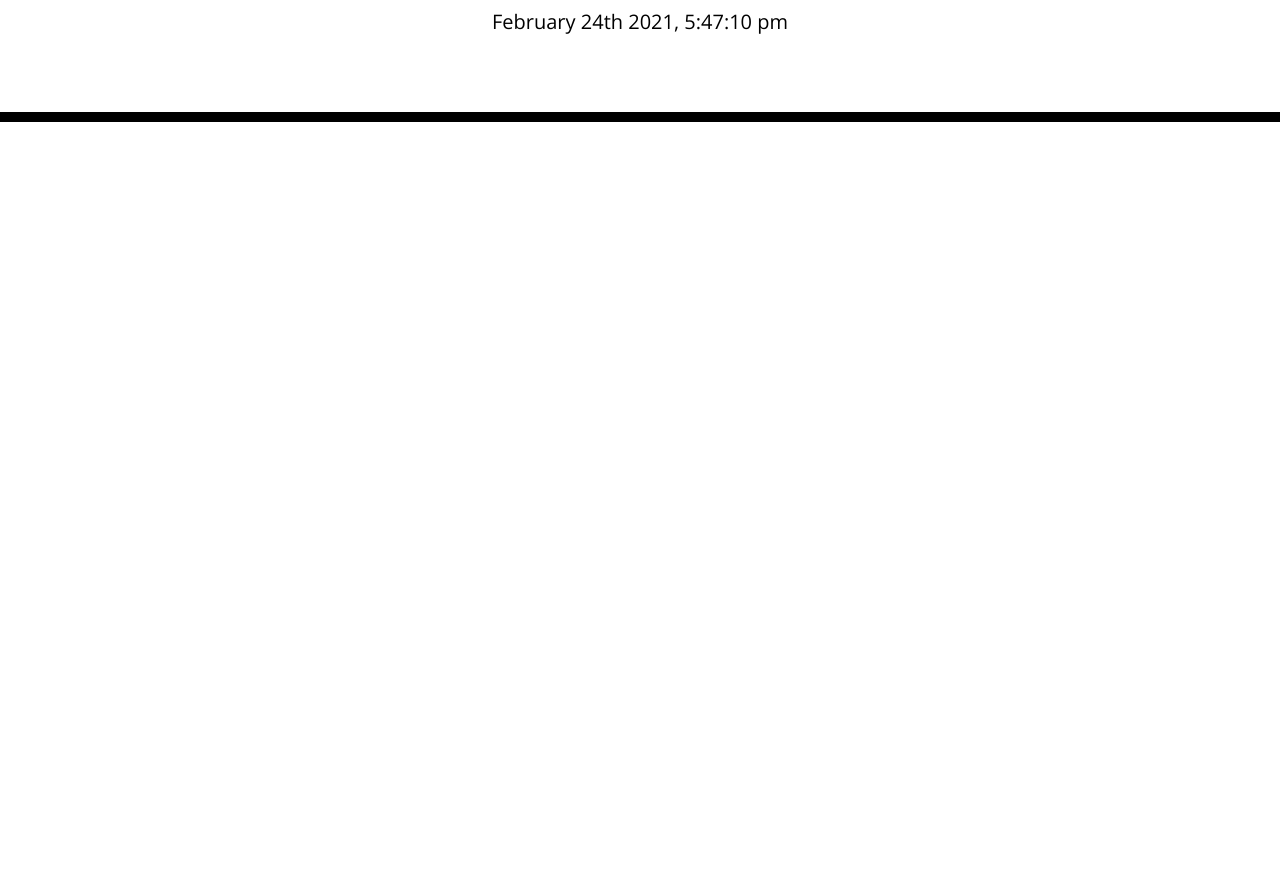
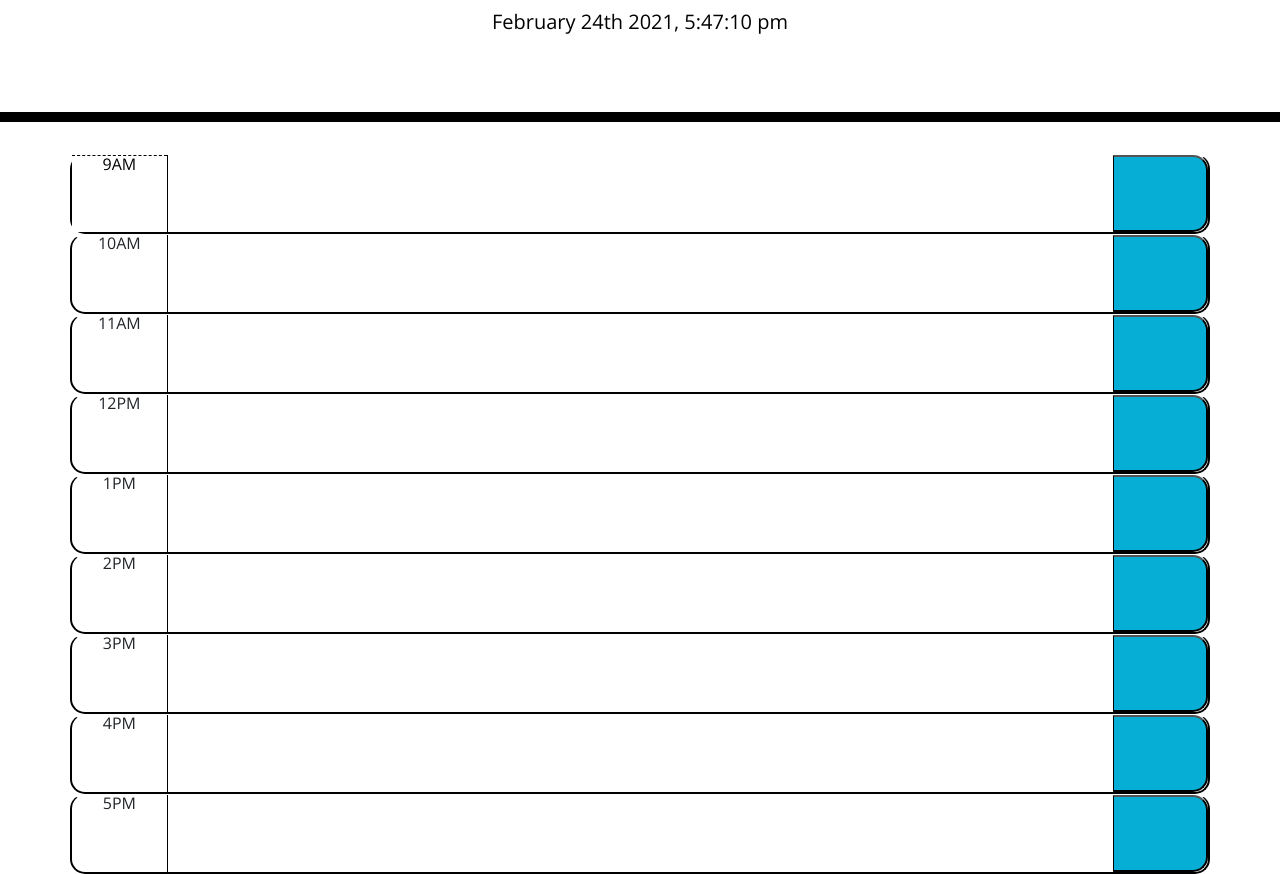
Before and after one commit to stefanpodz303/Work-Day-Planner, a plain HTML site: page index.html in a window 1280 px wide. Shown: the part 182-1056 px from the top of the page. Before the commit the page ends 800 px from the top, so only its background shows below. Drawn offline with nearby package versions, Linux system fonts and the light colour scheme.

Commit message:
updated html with time blocks and added function in JS

```diff
--- a/assets/css/style.css
+++ b/assets/css/style.css
@@ -28,6 +28,7 @@ textarea{
 .time-block{
   text-align: center;
   border-radius: 15px;
+  border:2px solid black;
 }
 
 .row {
--- a/assets/js/script.js
+++ b/assets/js/script.js
@@ -1,2 +1,16 @@
-var today = moment();
-$("#currentDay").text(today.format('MMMM Do YYYY, h:mm:ss a'));
+
+$(document).ready(function () {
+    // This code displays the current date and time
+    var today = moment();
+    $("#currentDay").text(today.format('MMMM Do YYYY, h:mm:ss a'));
+
+    // This function allows text to be saved to the text area and local storage
+    $('.saveBtn').on('click', function () {
+        var taskValue = $(".saveBtn").siblings('.description').val();
+        var taskTime = $('.hour').text();
+        console.log(taskValue, taskTime);
+        localStorage.setItem(taskTime, taskValue);
+    })
+    $('#9AM').val(localStorage.getItem('9AM'));
+
+})
--- a/index.html
+++ b/index.html
@@ -1,23 +1,14 @@
 <!DOCTYPE html>
 <html lang="en">
+
 <head>
   <meta charset="UTF-8" />
   <meta name="viewport" content="width=device-width, initial-scale=1.0" />
   <meta http-equiv="X-UA-Compatible" content="ie=edge" />
-    <link
-      rel="stylesheet"
-      href="https://stackpath.bootstrapcdn.com/bootstrap/4.3.1/css/bootstrap.min.css"
-    />
-    <link
-      rel="stylesheet"
-      href="https://use.fontawesome.com/releases/v5.8.1/css/all.css"
-      integrity="sha384-50oBUHEmvpQ+1lW4y57PTFmhCaXp0ML5d60M1M7uH2+nqUivzIebhndOJK28anvf"
-      crossorigin="anonymous"
-    />
-    <link
-      href="https://fonts.googleapis.com/css?family=Open+Sans&display=swap"
-      rel="stylesheet"
-    />
+  <link rel="stylesheet" href="https://stackpath.bootstrapcdn.com/bootstrap/4.3.1/css/bootstrap.min.css" />
+  <link rel="stylesheet" href="https://use.fontawesome.com/releases/v5.8.1/css/all.css"
+    integrity="sha384-50oBUHEmvpQ+1lW4y57PTFmhCaXp0ML5d60M1M7uH2+nqUivzIebhndOJK28anvf" crossorigin="anonymous" />
+  <link href="https://fonts.googleapis.com/css?family=Open+Sans&display=swap" rel="stylesheet" />
   <link rel="stylesheet" href="./assets/css/style.css" />
   <title>Work Day Scheduler</title>
 </head>
@@ -29,11 +20,66 @@
     <p id="currentDay" class="lead"></p>
   </header>
   <div class="container">
-      <!-- Timeblocks go here -->
+
+    <div class="row time-block">
+      <div class="col-sm-1 hour">9AM</div>
+      <textarea class="col-sm-10 description" id="9AM"></textarea>
+      <button class="saveBtn col-sm-1"></button>
+    </div>
+
+    <div class="row time-block">
+      <div class="col-sm-1">10AM</div>
+      <textarea class="col-sm-10 description" id="10AM"></textarea>
+      <button class="saveBtn col-sm-1"></button>
+    </div>
+
+    <div class="row time-block">
+      <div class="col-sm-1">11AM</div>
+      <textarea class="col-sm-10 description"></textarea>
+      <button class="saveBtn col-sm-1"></button>
+    </div>
+
+    <div class="row time-block">
+      <div class="col-sm-1">12PM</div>
+      <textarea class="col-sm-10 description"></textarea>
+      <button class="saveBtn col-sm-1"></button>
+    </div>
+
+    <div class="row time-block">
+      <div class="col-sm-1">1PM</div>
+      <textarea class="col-sm-10 description"></textarea>
+      <button class="saveBtn col-sm-1"></button>
+    </div>
+
+    <div class="row time-block">
+      <div class="col-sm-1">2PM</div>
+      <textarea class="col-sm-10 description"></textarea>
+      <button class="saveBtn col-sm-1"></button>
+    </div>
+
+    <div class="row time-block">
+      <div class="col-sm-1">3PM</div>
+      <textarea class="col-sm-10 description"></textarea>
+      <button class="saveBtn col-sm-1"></button>
+    </div>
+
+    <div class="row time-block">
+      <div class="col-sm-1">4PM</div>
+      <textarea class="col-sm-10 description"></textarea>
+      <button class="saveBtn col-sm-1"></button>
+    </div>
+
+    <div class="row time-block">
+      <div class="col-sm-1">5PM</div>
+      <textarea class="col-sm-10 description"></textarea>
+      <button class="saveBtn col-sm-1"></button>
+    </div>
+  </div>
   </div>
 
   <script src="https://cdnjs.cloudflare.com/ajax/libs/jquery/3.2.1/jquery.min.js"></script>
   <script src="https://cdnjs.cloudflare.com/ajax/libs/moment.js/2.24.0/moment.min.js"></script>
   <script src="./assets/js/script.js"></script>
 </body>
+
 </html>
```
Lines whose indentation alone changed are shown as unchanged.
